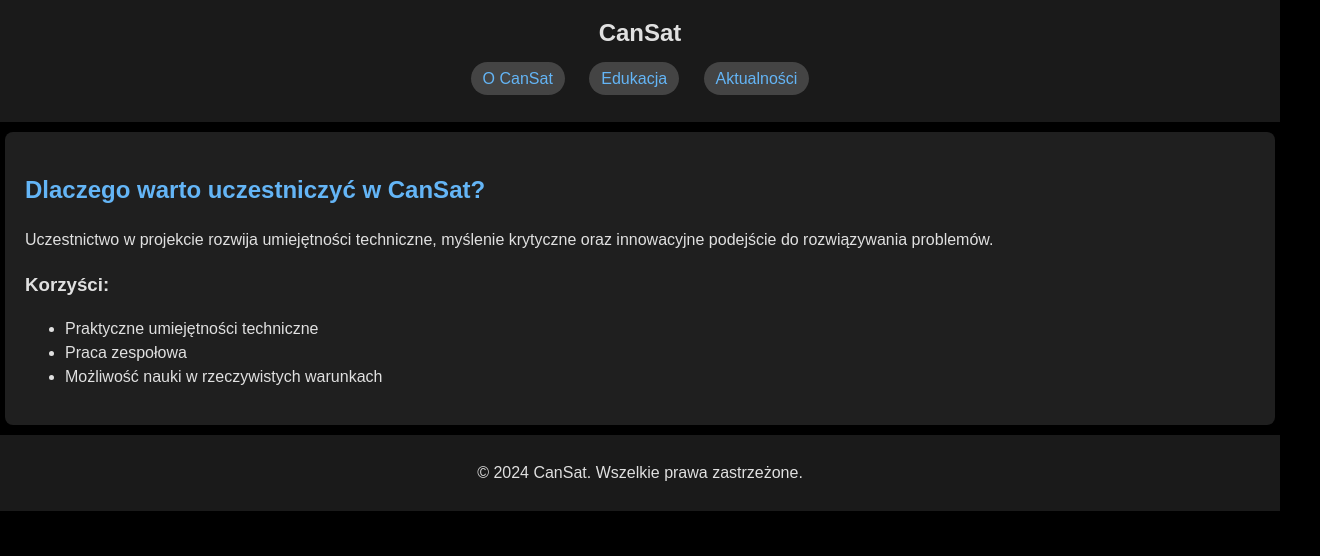
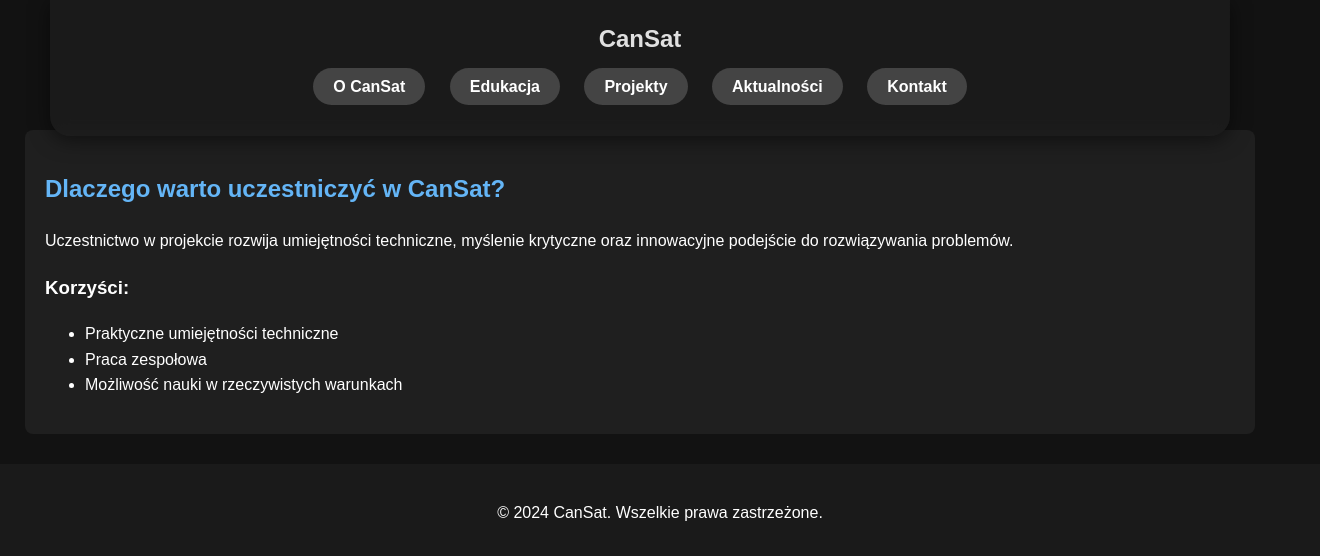
Before and after one commit to praktykiteboln/tebspace, a plain HTML site: page education.html in a window 1280 px wide. Shown: the whole page, 1320 px wide, since content can reach past the window. Drawn offline with Linux system fonts and the light colour scheme.

Commit message:
Update education.html
pasek ktory trzeba jesze poprawic

```diff
--- a/education.html
+++ b/education.html
@@ -5,6 +5,79 @@
     <meta name="viewport" content="width=device-width, initial-scale=1.0">
     <title>Edukacja - CanSat</title>
     <link rel="stylesheet" href="styles.css">
+    <style>
+        body {
+            margin: 0;
+            font-family: 'Arial', sans-serif;
+            background-color: #121212;
+            color: #ffffff;
+            line-height: 1.6;
+        }
+        header {
+            background: rgba(30, 30, 30, 0.7);
+            border-radius: 0 0 20px 20px;
+            position: fixed;
+            top: 0;
+            left: 50%;
+            transform: translateX(-50%);
+            z-index: 1000;
+            backdrop-filter: blur(10px);
+            box-shadow: 0 4px 20px rgba(0, 0, 0, 0.5);
+            width: calc(100% - 100px);
+            max-width: 1200px;
+            padding: 20px 0;
+        }
+        nav {
+            display: flex;
+            justify-content: center;
+            gap: 40px;
+        }
+        nav a {
+            color: #ffffff;
+            text-decoration: none;
+            font-weight: bold;
+            padding: 10px 20px;
+            border-radius: 25px;
+            transition: background-color 0.3s, color 0.3s;
+            position: relative;
+            overflow: hidden;
+        }
+        nav a:hover {
+            background-color: #00bcd4;
+            color: #121212;
+        }
+        nav a::after {
+            content: '';
+            position: absolute;
+            left: 50%;
+            bottom: 0;
+            width: 100%;
+            height: 3px;
+            background: #00bcd4;
+            transform: translateX(-50%) scaleX(0);
+            transition: transform 0.3s;
+        }
+        nav a:hover::after {
+            transform: translateX(-50%) scaleX(1);
+        }
+        nav a i {
+            color: #ffffff;
+            margin-right: 8px;
+        }
+        main {
+            margin-top: 100px; /* Dodaj margines, aby uniknąć stykaniu się z nagłówkiem */
+            padding: 20px; /* Dodatkowy padding wewnętrzny */
+        }
+        footer {
+            text-align: center;
+            padding: 20px;
+            background-color: rgba(30, 30, 30, 0.7);
+            color: #ffffff;
+            position: relative;
+            bottom: 0;
+            width: 100%;
+        }
+    </style>
 </head>
 <body>
     <header>
@@ -13,7 +86,9 @@
             <ul>
                 <li><a href="about.html">O CanSat</a></li>
                 <li><a href="education.html">Edukacja</a></li>
+                <li><a href="projects.html">Projekty</a></li>
                 <li><a href="news.html">Aktualności</a></li>
+                <li><a href="#contact">Kontakt</a></li>
             </ul>
         </nav>
     </header>
```
